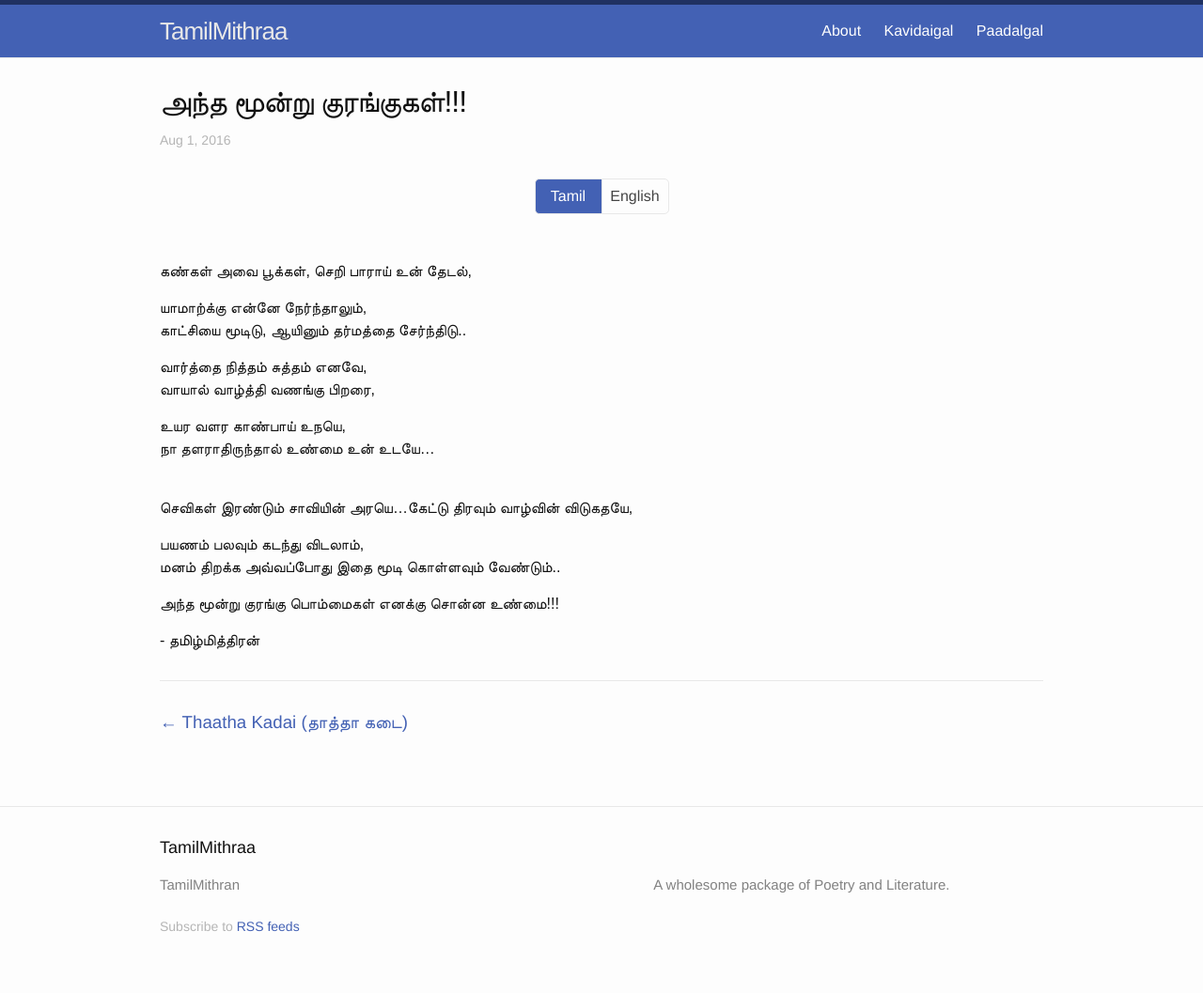
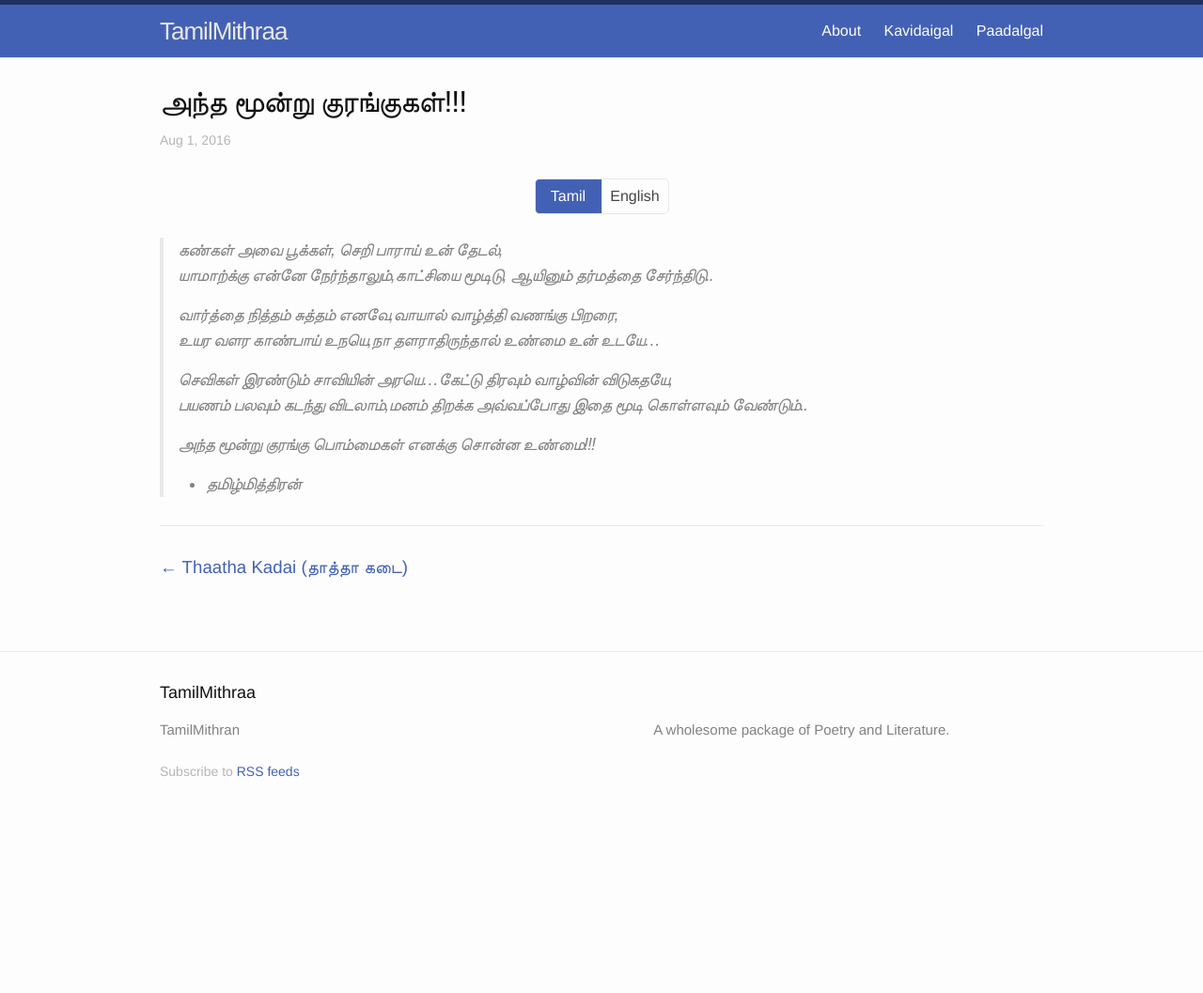
Before and after one commit to mithraa/tamil, a Jekyll site: the page built from _posts/2016-08-01-andha-moondru-kurangugal.md, in a window 1280 px wide. Shown: the whole page at 94% size. Built offline with Jekyll 4.4.1, drawn with Linux system fonts in a browser that asks for light colours; some web fonts are replaced; after the commit the page ends 900 px from its top, so only the background shows below that.

Commit message:
Updated '/_posts/2016-08-01-andha-moondru-kurangugal.md' via CloudCannon

```diff
--- a/_posts/2016-08-01-andha-moondru-kurangugal.md
+++ b/_posts/2016-08-01-andha-moondru-kurangugal.md
@@ -3,9 +3,39 @@ layout: post
 title_tamil: 'அந்த மூன்று குரங்குகள்!!!'
 category: kavidaigal
 ---
-
-
-<div id="english-poem"><p>Kangal avai pookkal,&nbsp;<br />Seri paarai un thaedal..&nbsp;</p><p>Yaamaarku enne naerthaalum...&nbsp;<br />Kaatchiyai moodidu aayinum dharmaththai saerndhidu</p><p>Vaarthai nitham sutham enave&nbsp;<br />Vaayaal vaazhthi vanungu pirarai...&nbsp;</p><p>Uyara &nbsp;valara kaanbaai unaye..&nbsp;<br />Naa thalaradhirunthaal unmaye un udaye...</p><p>Sevigal irandum saaviyin araiye...&nbsp;<br />Kaetu thiravum vaazhvin vidukadhaiye...&nbsp;</p><p>Payanam palavum kadandhu vidalaam..&nbsp;<br />Manam thirakka avvapodhu idhai moodi kollavum vaendum!!!</p><p>Andha moondru kurangu bommai enaku Sonna Unmai!!!!</p><p>- Thamizhmithran</p>
+<div id="english-poem">
+>Kangal avai pookkal,\\
+Seri paarai un thaedal..\\
+Yaamaarku enne naerthaalum...\\
+Kaatchiyai moodidu aayinum dharmaththai saerndhidu
+>
+>Vaarthai nitham sutham enave\\
+Vaayaal vaazhthi vanungu pirarai...\\
+Uyara valara kaanbaai unaye..\\
+Naa thalaradhirunthaal unmaye un udaye...
+>
+>Sevigal irandum saaviyin araiye...\\
+Kaetu thiravum vaazhvin vidukadhaiye...\\
+Payanam palavum kadandhu vidalaam..\\
+Manam thirakka avvapodhu idhai moodi kollavum vaendum!!!
+>
+>Andha moondru kurangu bommai enaku Sonna Unmai!!!!
+>
+>- Thamizhmithran
 </div>
 <div id="tamil-poem">
-<p><br />கண்கள் அவை பூக்கள், செறி பாராய் உன் தேடல்,</p><p>யாமாற்க்கு என்னே நேர்ந்தாலும்,<br />காட்சியை மூடிடு, ஆயினும் தர்மத்தை சேர்ந்திடு..&nbsp;</p><p>வார்த்தை நித்தம் சுத்தம் எனவே,<br />வாயால் வாழ்த்தி வணங்கு பிறரை,</p><p>உயர வளர காண்பாய் உநயெ,<br />நா தளராதிருந்தால் உண்மை உன் உடயே...</p><p><br />செவிகள் இரண்டும் சாவியின் அரயெ...கேட்டு திரவும் வாழ்வின் விடுகதயே,</p><p>பயணம் பலவும் கடந்து விடலாம்,<br />மனம் திறக்க அவ்வப்போது இதை மூடி கொள்ளவும் வேண்டும்..&nbsp;</p><p>அந்த மூன்று குரங்கு பொம்மைகள் எனக்கு சொன்ன உண்மை!!!</p><p>- தமிழ்மித்திரன்</p></div>
+
+>கண்கள் அவை பூக்கள், செறி பாராய் உன் தேடல்,\\
+யாமாற்க்கு என்னே நேர்ந்தாலும்,காட்சியை மூடிடு, ஆயினும் தர்மத்தை சேர்ந்திடு..
+>
+>வார்த்தை நித்தம் சுத்தம் எனவே,வாயால் வாழ்த்தி வணங்கு பிறரை,\\
+உயர வளர காண்பாய் உநயெ,நா தளராதிருந்தால் உண்மை உன் உடயே...
+>
+>செவிகள் இரண்டும் சாவியின் அரயெ...கேட்டு திரவும் வாழ்வின் விடுகதயே,\\
+பயணம் பலவும் கடந்து விடலாம்,மனம் திறக்க அவ்வப்போது இதை மூடி கொள்ளவும் வேண்டும்..
+>
+>அந்த மூன்று குரங்கு பொம்மைகள் எனக்கு சொன்ன உண்மை!!!
+>
+>- தமிழ்மித்திரன்
+
+</div>
```
